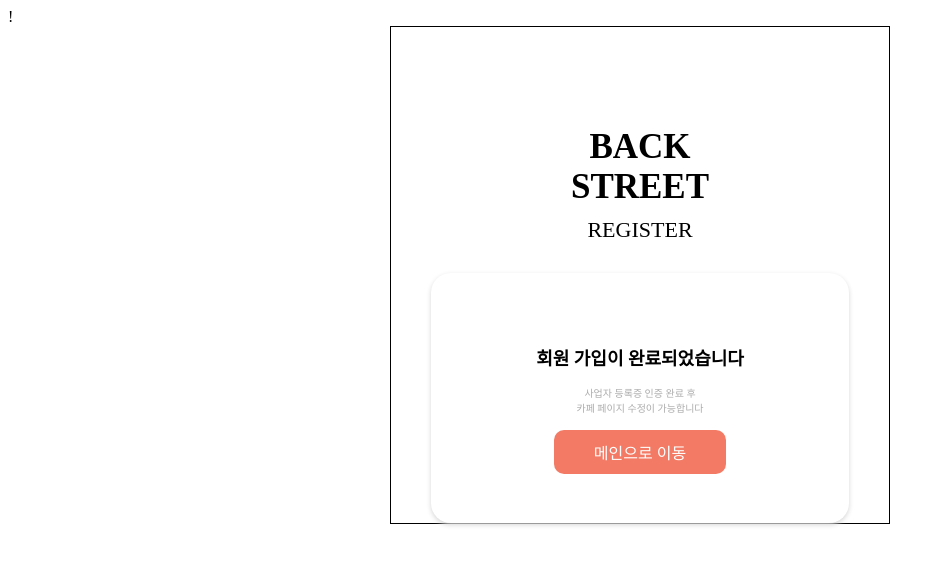
After one commit to Back-Street/CaffeIn, a Django app: page /user/complete_regi/ in a window 1280 px wide. The commit adds this page. Shown: the top 565 px of the page, without its empty margins (0-944 px from the left). Run offline with Django 3.2, Linux system fonts and the light colour scheme; parts of the project's set-up code (start-up, migrations or seed data) failed here and were passed over.

Commit message:
[ADD] regi_complete page publishing

```diff
--- a/Caffein/user/static/css/registration.css
+++ b/Caffein/user/static/css/registration.css
@@ -46,6 +46,13 @@
   background-color: #f37b65;
   padding: 10px 40px;
   border-radius: 10px;
+}
+
+.regi_card > span {
+  color: #acacac;
+  font-size: 10px;
+  margin-top: -10px;
+  margin-bottom: 15px;
 }
 
 .check_owner_wrapper {
@@ -136,3 +143,7 @@
   cursor: pointer;
   margin-bottom: 50px;
 }
+
+a {
+  text-decoration: none;
+}
--- /dev/null
+++ b/Caffein/user/templates/complete_regi.html
@@ -0,0 +1,28 @@
+!{%load static%}
+<!DOCTYPE html>
+<html lang="en">
+  <head>
+    <meta charset="UTF-8" />
+    <meta name="viewport" content="width=device-width, initial-scale=1.0" />
+    <title>Document</title>
+    <link rel="stylesheet" href="{% static 'css/registration.css' %}" />
+  </head>
+
+  <body>
+    <div class="container regi_container">
+      <div class="regi_logo">
+        BACK<br />
+        STREET
+      </div>
+      <div class="regi_page">REGISTER</div>
+
+      <div class="regi_card">
+        <p>회원 가입이 완료되었습니다</p>
+        <span
+          >사업자 등록증 인증 완료 후 <br />카페 페이지 수정이 가능합니다</span
+        >
+        <a href="{% url 'map' %}">메인으로 이동</a>
+      </div>
+    </div>
+  </body>
+</html>
--- a/Caffein/user/urls.py
+++ b/Caffein/user/urls.py
@@ -1,6 +1,7 @@
 from django.urls import path
-from .views import choice_registration,registration
+from .views import choice_registration,registration,complete_regi
 urlpatterns=[
     path('choice_registration/',choice_registration, name='choice_registration'),
     path('registration/',registration, name="regi"),
+    path('complete_regi/',complete_regi, name="complete_regi"),
 ]
--- a/Caffein/user/views.py
+++ b/Caffein/user/views.py
@@ -11,3 +11,7 @@ def registration(request):
     context=dict()
     context['type'] = request.GET.get('type')
     return render(request, 'registration.html', context)
+
+
+def complete_regi(request):
+    return render(request,'complete_regi.html')
```
Also changed, not shown: Caffein/user/templates/registration.html (+5 -2 lines).
